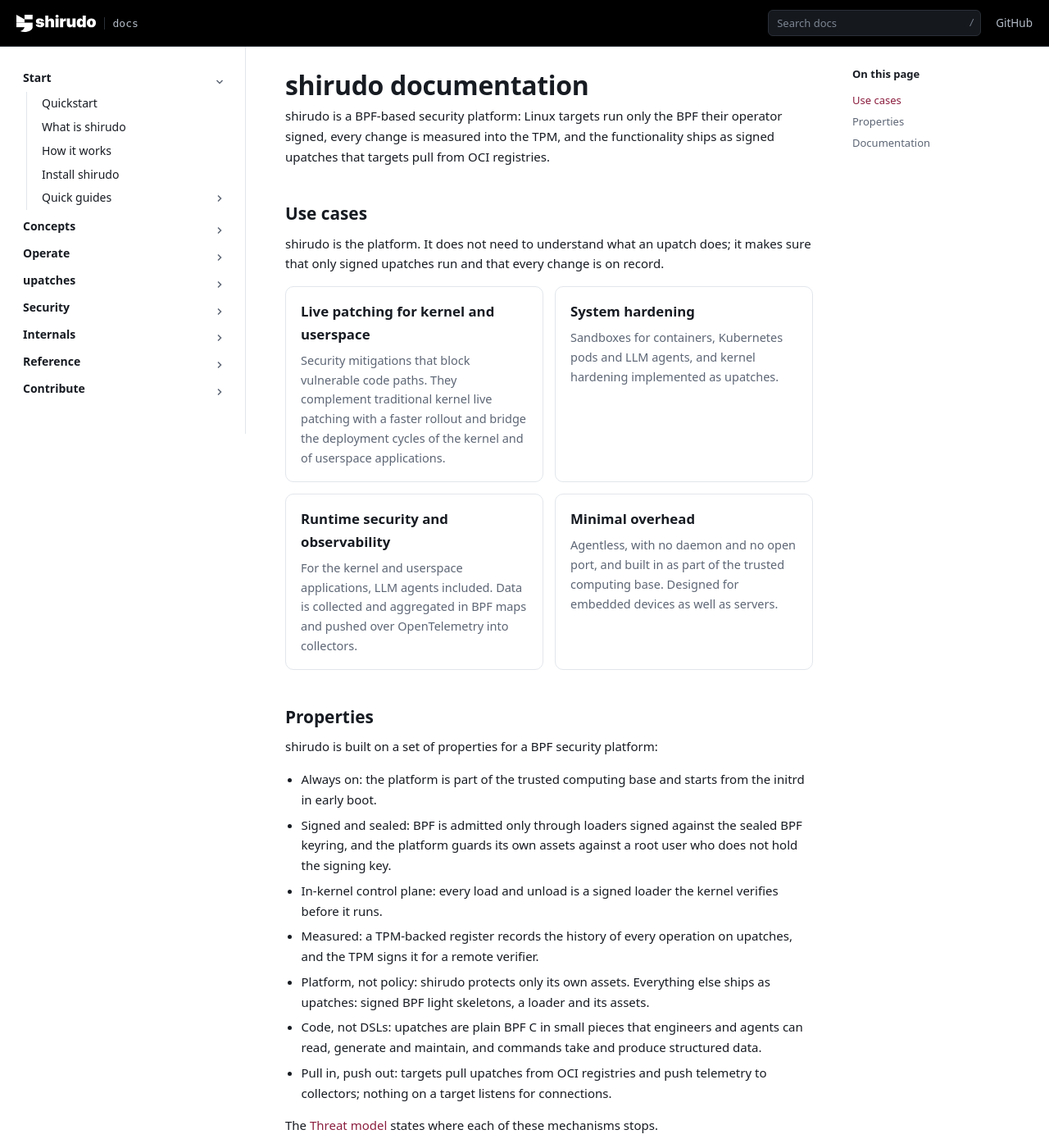
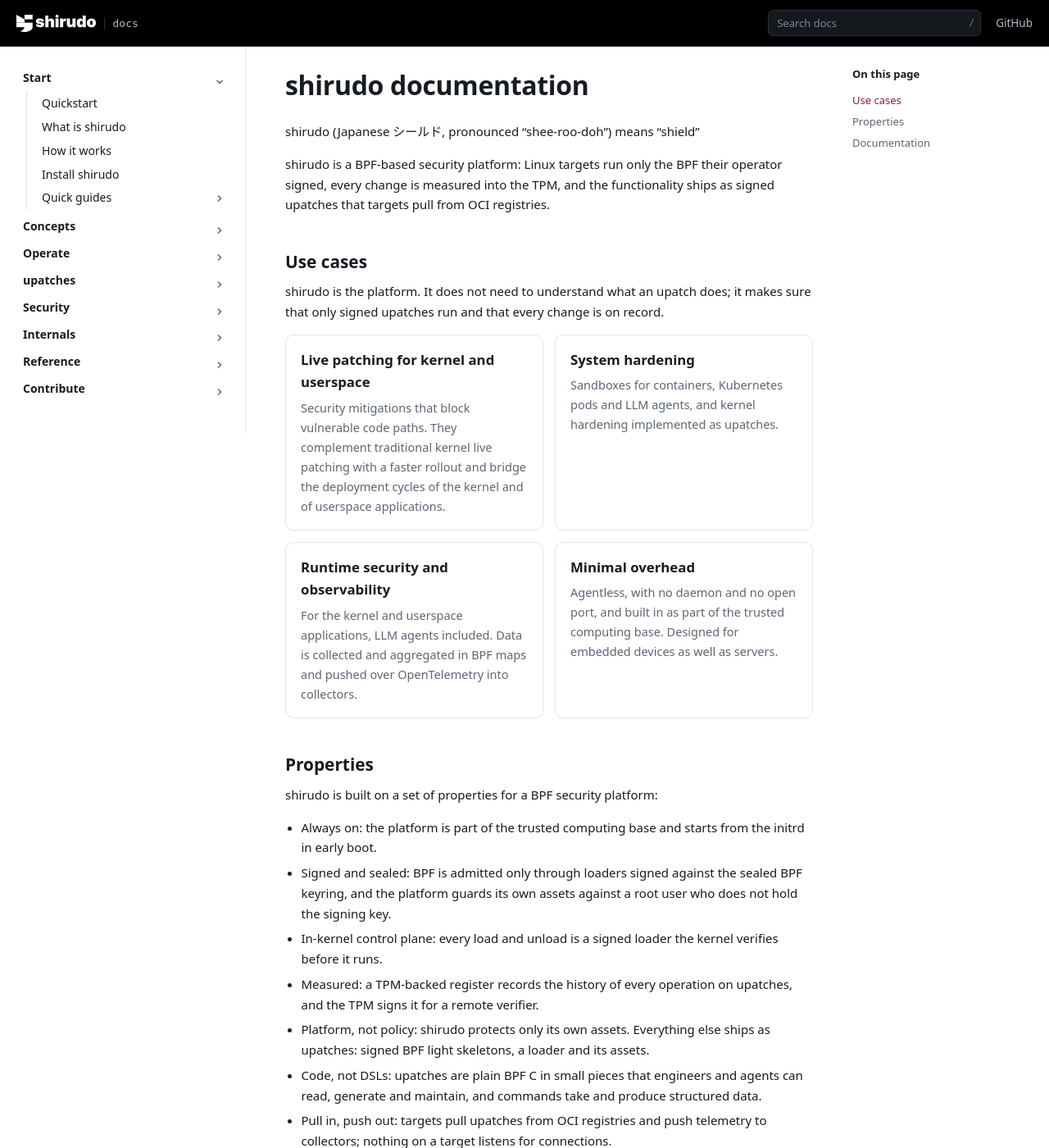
Before and after one commit to AliBashaSY/shirudo, a Sphinx documentation site: the page built from Documentation/index.rst, in a window 1280 px wide and 1400 px high. Shown: the whole window at 82% size. Built offline with Sphinx 7.4.7, drawn with Linux system fonts in a browser that asks for light colours.

Commit message:
Documentation: give the meaning of the name on the landing page
The landing page does not say what the name means or how to say it.
Put the meaning, the Japanese spelling and the pronunciation on a line
of its own between the title and the summary, set as body text one
line below the title.

The line carries its own class so that llms.txt skips it, as it skips
the page-type line, and still opens with the summary.

Signed-off-by: Daniel Borkmann <daniel@iogearbox.net>

```diff
--- a/Documentation/_ext/shirudo_docs.py
+++ b/Documentation/_ext/shirudo_docs.py
@@ -78,7 +78,7 @@ def page_context(app, pagename, templatename, context, doctree):
 
 def first_paragraph(doctree, limit=300):
     for para in doctree.findall(nodes.paragraph):
-        if "meta" in para.get("classes", []):
+        if {"meta", "etymology"} & set(para.get("classes", [])):
             continue
         text = " ".join(para.astext().split())
         if len(text) > limit:
--- a/Documentation/_themes/shirudo/static/shirudo.css
+++ b/Documentation/_themes/shirudo/static/shirudo.css
@@ -133,6 +133,7 @@ div.body, article.body { max-width: 780px; min-width: 0; padding: 0; background:
 .body h4 { font-size: .95rem; font-weight: 600; margin: 1.3em 0 .3em; }
 .body p { margin: 0 0 1em; }
 .body p.meta { font-size: 13px; color: var(--muted); margin: 0 0 22px; }
+.body p.etymology { margin-top: 1.65em; }
 .body ul, .body ol { padding-left: 1.3em; margin: 0 0 1em; }
 .body li { margin: .2em 0; }
 .body li > p { margin: 0 0 .4em; }
--- a/Documentation/index.rst
+++ b/Documentation/index.rst
@@ -4,6 +4,10 @@
 
 shirudo documentation
 =====================
+
+.. rst-class:: etymology
+
+shirudo (Japanese シールド, pronounced "shee-roo-doh") means "shield"
 
 shirudo is a BPF-based security platform: Linux targets run only the BPF
 their operator signed, every change is measured into the TPM, and the
```
